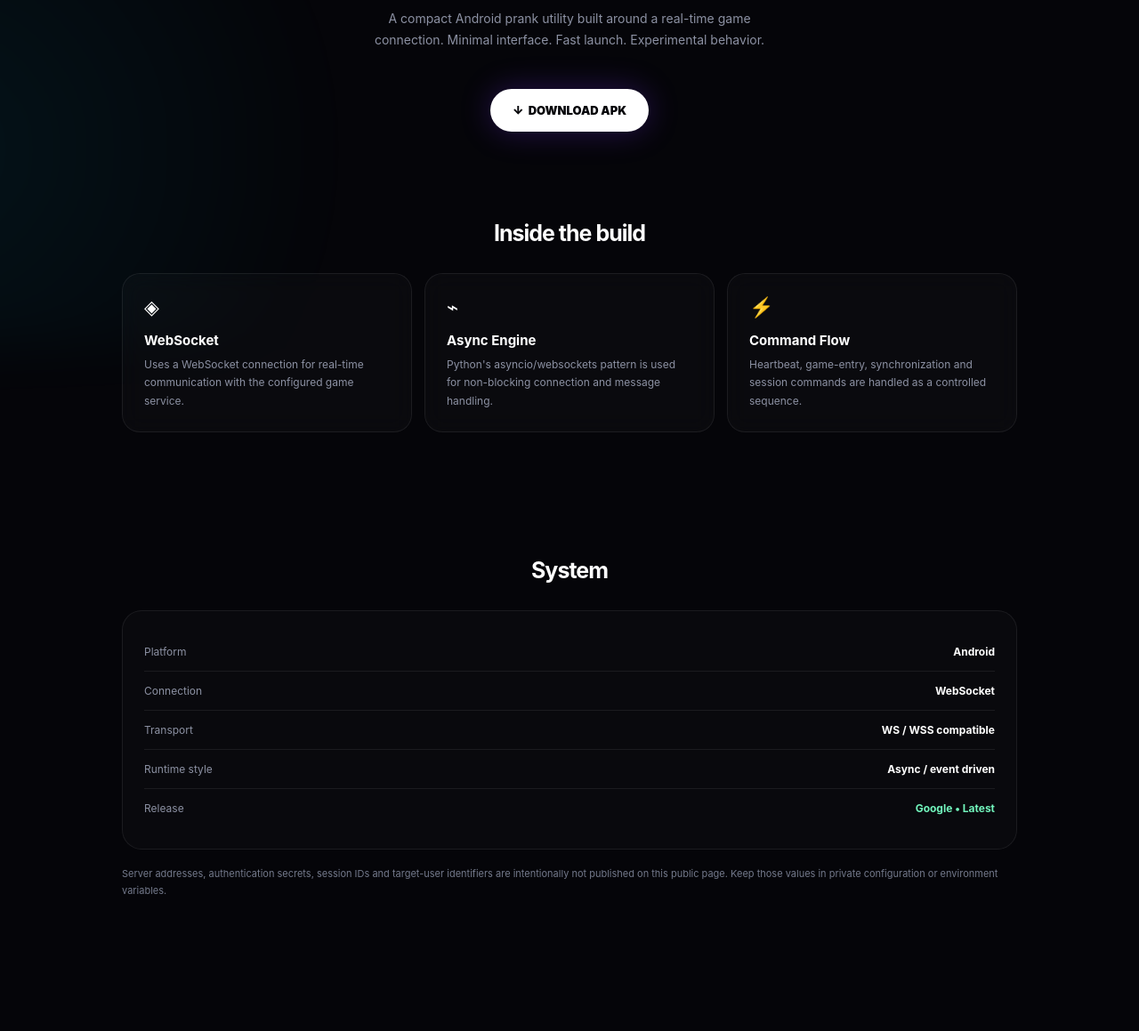
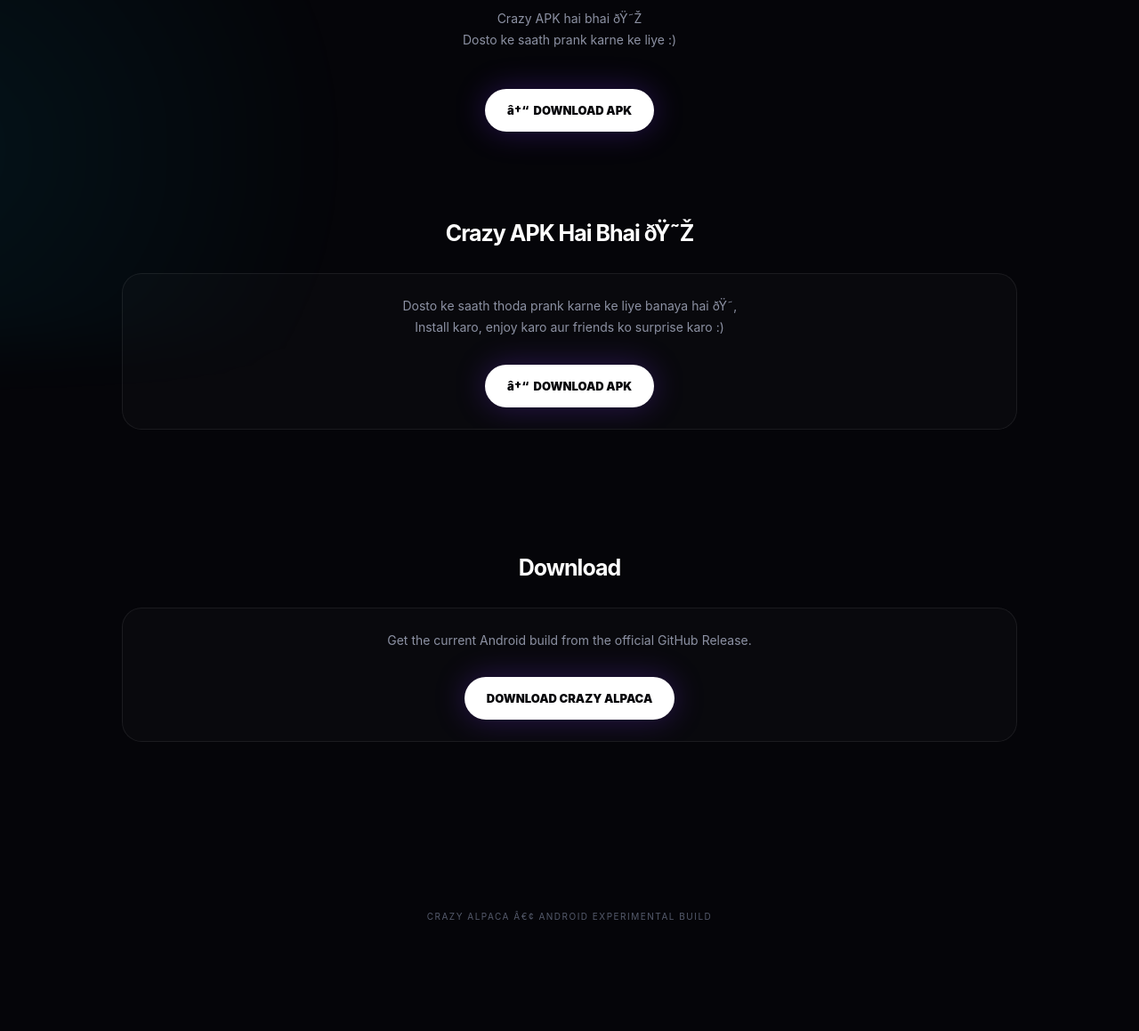
Before and after one commit to surfoho-web/Crazy-Alpaca, a plain HTML site: page index.html in a window 1280 px wide. Shown: the part 568-1727 px from the top of the page at 89% size. After the commit the page ends 1644 px from the top, so only its background shows below. Drawn offline with Linux system fonts and the light colour scheme.

Commit message:
Update index.html

```diff
--- a/index.html
+++ b/index.html
@@ -4,7 +4,7 @@
 <meta charset="utf-8">
 <meta name="viewport" content="width=device-width,initial-scale=1,viewport-fit=cover">
 <meta name="theme-color" content="#050509">
-<meta name="description" content="Crazy Alpaca — Android prank utility.">
+<meta name="description" content="Crazy Alpaca â€” Android prank utility.">
 <title>Crazy Alpaca</title>
 <style>
 :root{--bg:#050509;--card:#0c0d14;--line:#ffffff12;--muted:#8c91a3;--purple:#9b5cff;--cyan:#00e5ff}
@@ -43,31 +43,25 @@
 <main>
 <section class="hero">
   <div class="orb"></div>
-  <div class="kicker">Android • Experimental Utility</div>
+  <div class="kicker">Android â€¢ Experimental Utility</div>
   <h1>CRAZY<br><span>ALPACA</span></h1>
-  <p class="lead">A compact Android prank utility built around a real-time game connection. Minimal interface. Fast launch. Experimental behavior.</p>
-  <a class="btn" href="https://github.com/surfoho-web/Crazy-Alpaca/releases/download/Google/crazy-alpaca.apk">↓&nbsp; DOWNLOAD APK</a>
+  <p class="lead">Crazy APK hai bhai ðŸ˜Ž<br>Dosto ke saath prank karne ke liye :)</p>
+  <a class="btn" href="https://github.com/surfoho-web/Crazy-Alpaca/releases/download/Google/crazy-alpaca.apk">â†“&nbsp; DOWNLOAD APK</a>
 </section>
 
+
+
+
+
 <section class="section">
-<h2 class="title">Inside the build</h2>
-<div class="cards">
-  <div class="card"><div class="icon">◈</div><h3>WebSocket</h3><p>Uses a WebSocket connection for real-time communication with the configured game service.</p></div>
-  <div class="card"><div class="icon">⌁</div><h3>Async Engine</h3><p>Python's asyncio/websockets pattern is used for non-blocking connection and message handling.</p></div>
-  <div class="card"><div class="icon">⚡</div><h3>Command Flow</h3><p>Heartbeat, game-entry, synchronization and session commands are handled as a controlled sequence.</p></div>
+<h2 class="title">Crazy APK Hai Bhai ðŸ˜Ž</h2>
+<div class="panel" style="text-align:center">
+  <p class="lead" style="margin:auto;max-width:620px">
+    Dosto ke saath thoda prank karne ke liye banaya hai ðŸ˜‚<br>
+    Install karo, enjoy karo aur friends ko surprise karo :)
+  </p>
+  <a class="btn" href="https://github.com/surfoho-web/Crazy-Alpaca/releases/download/Google/crazy-alpaca.apk">â†“&nbsp; DOWNLOAD APK</a>
 </div>
-</section>
-
-<section class="section" id="system">
-<h2 class="title">System</h2>
-<div class="panel">
-  <div class="row"><span>Platform</span><b>Android</b></div>
-  <div class="row"><span>Connection</span><b>WebSocket</b></div>
-  <div class="row"><span>Transport</span><b>WS / WSS compatible</b></div>
-  <div class="row"><span>Runtime style</span><b>Async / event driven</b></div>
-  <div class="row"><span>Release</span><b class="badge">Google • Latest</b></div>
-</div>
-<p class="notice">Server addresses, authentication secrets, session IDs and target-user identifiers are intentionally not published on this public page. Keep those values in private configuration or environment variables.</p>
 </section>
 
 <section class="section">
@@ -79,6 +73,6 @@
 </section>
 </main>
 
-<footer>CRAZY ALPACA • ANDROID EXPERIMENTAL BUILD</footer>
+<footer>CRAZY ALPACA â€¢ ANDROID EXPERIMENTAL BUILD</footer>
 </body>
 </html>
```
